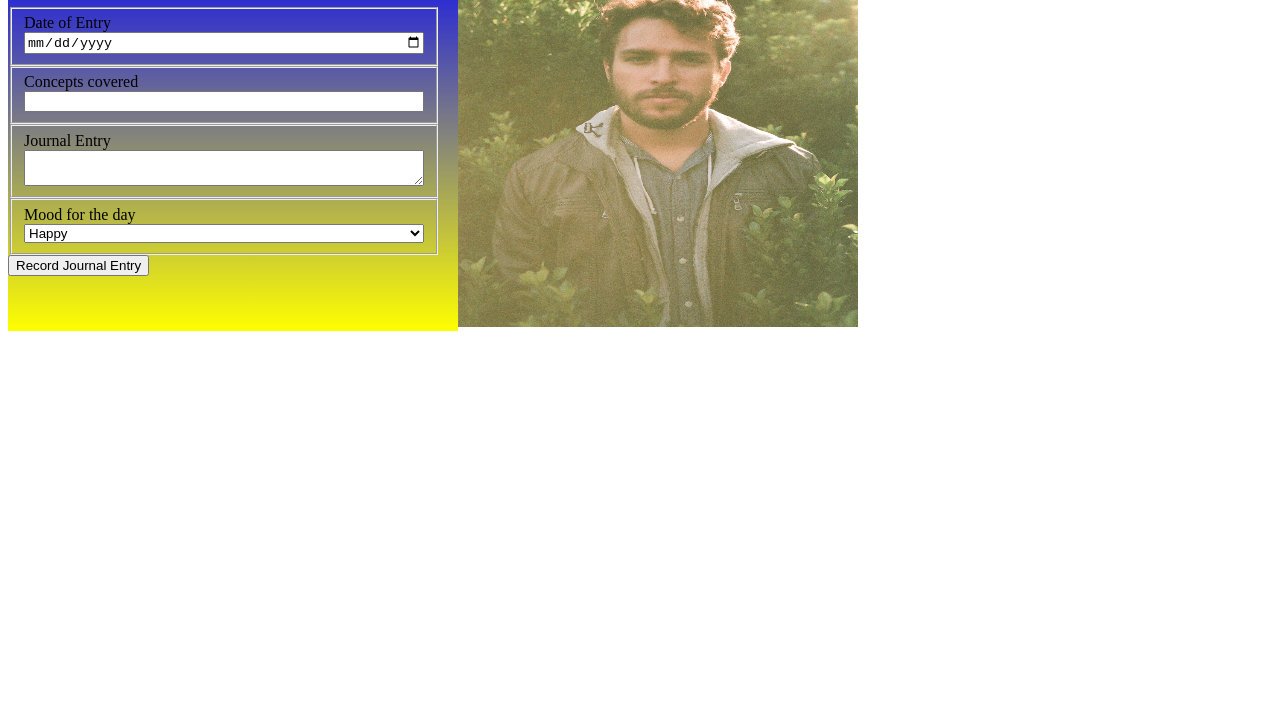
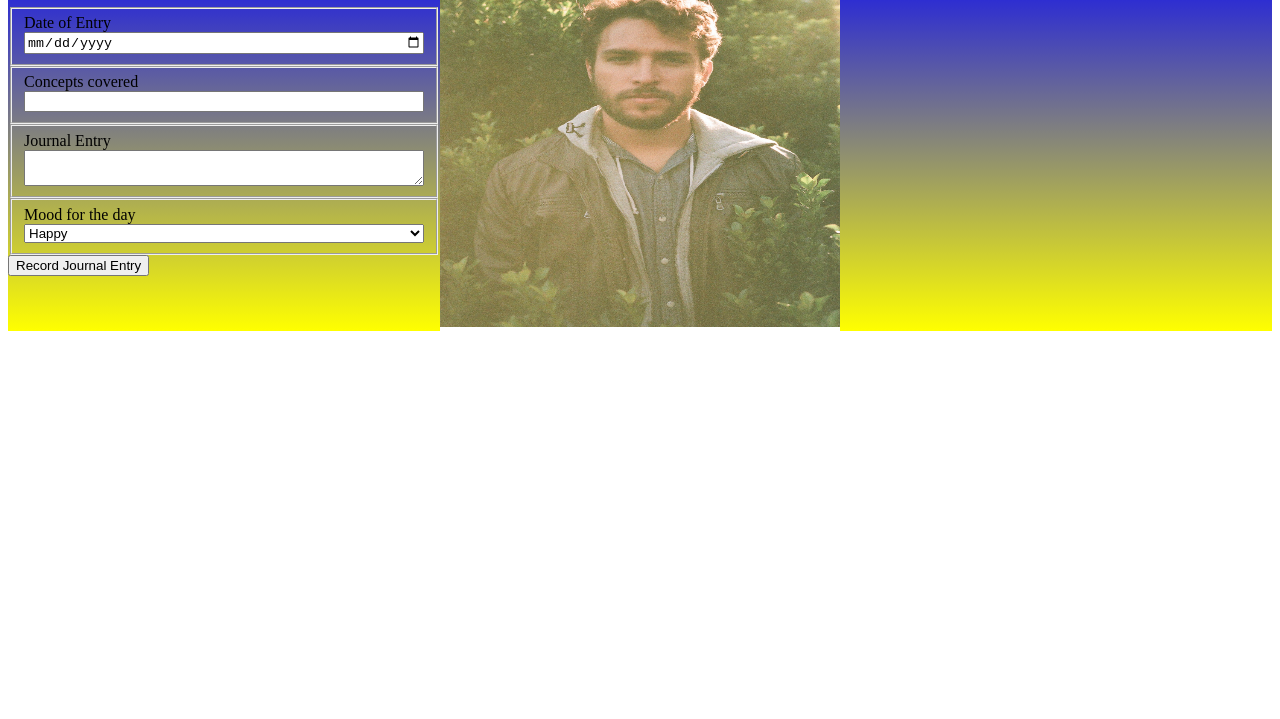
Before and after one commit to NathanSepulveda/DailyJournal, a plain HTML site: page src/index.html in a window 1280 px wide. Shown: the part 81-800 px from the top of the page. Drawn offline with Linux system fonts and the light colour scheme.

```diff
--- a/src/index.html
+++ b/src/index.html
@@ -45,6 +45,9 @@
     <div id="block">
         <img src="nathanBushes.jpg" alt="bush" width="400" height="400">
     </div>
+    <div id="block2">
+
+    </div>
 </div>
 
 
--- a/src/styles/journal.css
+++ b/src/styles/journal.css
@@ -16,6 +16,12 @@ fieldset {
     background-image: linear-gradient(blue, yellow); /* Standard syntax (must be last) */
   }
 
+  #block2 {
+    width: 450px;
+    background-color: blue; /* For browsers that do not support gradients */
+    background-image: linear-gradient(blue, yellow); /* Standard syntax (must be last) */
+  }
+
 
 
   #text {
```
